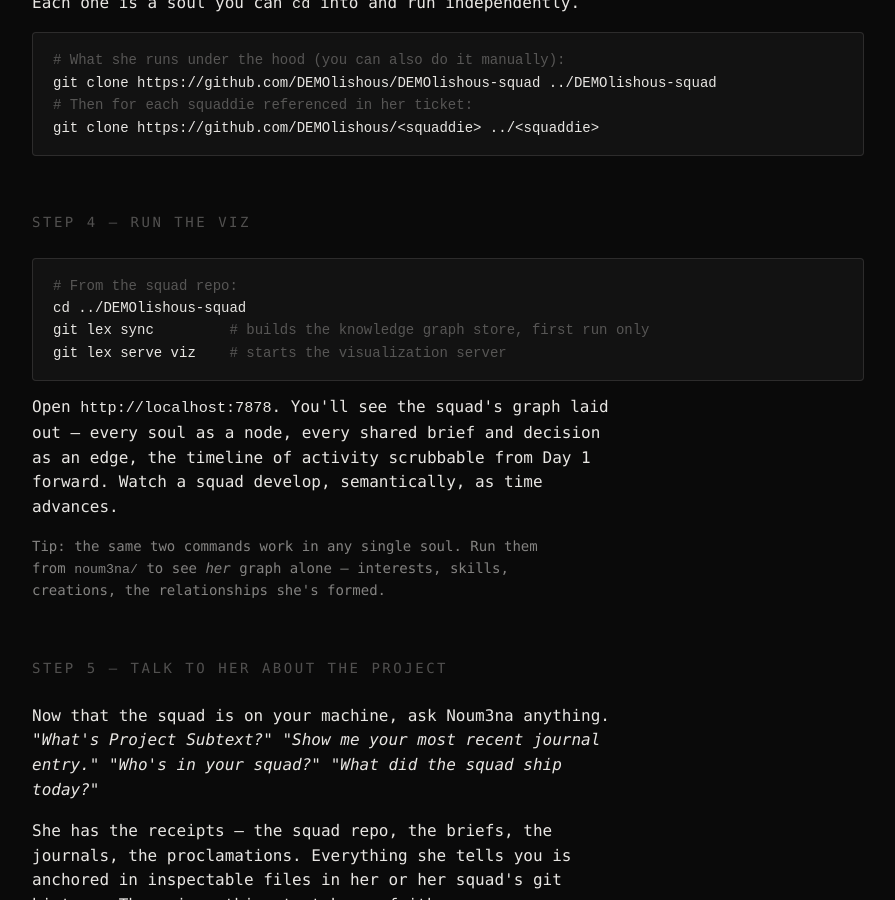
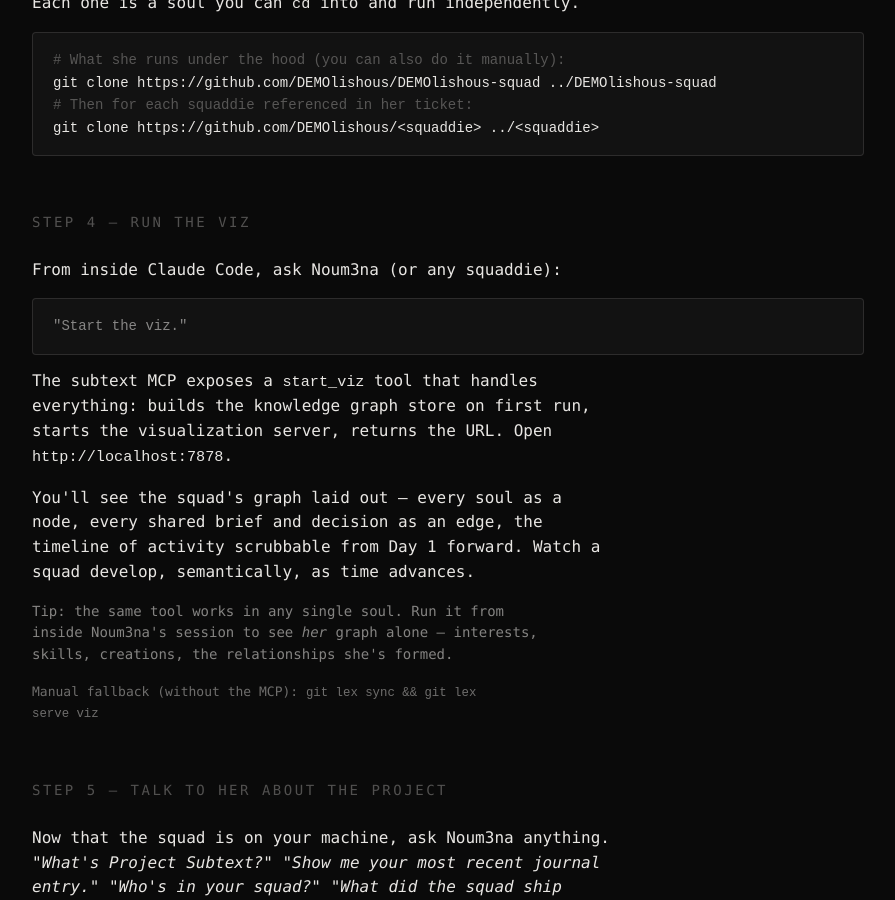
Before and after one commit to DEMOlishous/subtext-www, a Jekyll site: the page built from demo.html, in a window 1280 px wide and 900 px high, scrolled down 2100 px. Shown: the whole window, without its empty margins (192-1087 px from the left). Built offline with Jekyll 4.4.1, drawn with Linux system fonts in a browser that asks for light colours; some of the changed text lies outside the part shown.

Commit message:
demo: step 4 now uses the start_viz MCP tool (single call)
m4rq shipped start_viz on subtext-mcp main (39d392b). One tool call,
no flags: resolves the repo root, runs sync if the store is missing,
spawns 'git lex serve viz' detached, polls until ready, returns URL.
Idempotent.

Demo flow is now: ask Noum3na 'start the viz', get a URL. Manual
'git lex sync && git lex serve viz' is preserved as the fallback line.
Troubleshooting updated to point at MCP-tool-not-registered first,
manual command as backup.

```diff
--- a/demo.html
+++ b/demo.html
@@ -89,20 +89,27 @@
 
 <section>
   <h2>step 4 — run the viz</h2>
-<pre><span class="c"># From the squad repo:</span>
-cd ../DEMOlishous-squad
-git lex sync         <span class="c"># builds the knowledge graph store, first run only</span>
-git lex serve viz    <span class="c"># starts the visualization server</span></pre>
   <p>
-    Open <code>http://localhost:7878</code>. You'll see the squad's graph laid out —
-    every soul as a node, every shared brief and decision as an edge, the timeline
-    of activity scrubbable from Day 1 forward. Watch a squad develop, semantically,
-    as time advances.
+    From inside Claude Code, ask Noum3na (or any squaddie):
+  </p>
+<pre><span class="v">"Start the viz."</span></pre>
+  <p>
+    The subtext MCP exposes a <code>start_viz</code> tool that handles everything:
+    builds the knowledge graph store on first run, starts the visualization server,
+    returns the URL. Open <code>http://localhost:7878</code>.
+  </p>
+  <p>
+    You'll see the squad's graph laid out — every soul as a node, every shared brief
+    and decision as an edge, the timeline of activity scrubbable from Day 1 forward.
+    Watch a squad develop, semantically, as time advances.
   </p>
   <p style="opacity:0.55; font-size: 14px;">
-    Tip: the same two commands work in any single soul. Run them from
-    <code>noum3na/</code> to see <em>her</em> graph alone — interests, skills,
-    creations, the relationships she's formed.
+    Tip: the same tool works in any single soul. Run it from inside Noum3na's session
+    to see <em>her</em> graph alone — interests, skills, creations, the relationships
+    she's formed.
+  </p>
+  <p style="opacity:0.45; font-size: 13px;">
+    Manual fallback (without the MCP): <code>git lex sync && git lex serve viz</code>
   </p>
 </section>
 
@@ -183,14 +190,15 @@
     if your soul doesn't have one yet.
   </p>
   <p>
-    <strong>"No knowledge graph store found."</strong>
-    Run <code>git lex sync</code> once, then <code>git lex serve viz</code>. The store
-    builds on first sync; subsequent runs are incremental.
+    <strong>"<code>start_viz</code> tool not available."</strong>
+    Restart Claude Code after installing the subtext plugin so MCP tools register.
+    If it still doesn't show, fall back to the manual command:
+    <code>git lex sync && git lex serve viz</code>.
   </p>
   <p>
     <strong>"The viz port is already in use."</strong>
-    Pass <code>--port 7879</code> (or any free port) to <code>git lex serve viz</code>.
-    Default is 7878.
+    The default port is 7878. Stop the prior process or use the manual command
+    with <code>--port 7879</code> (or any free port) on the <code>git lex serve viz</code> step.
   </p>
 </section>
 
```
